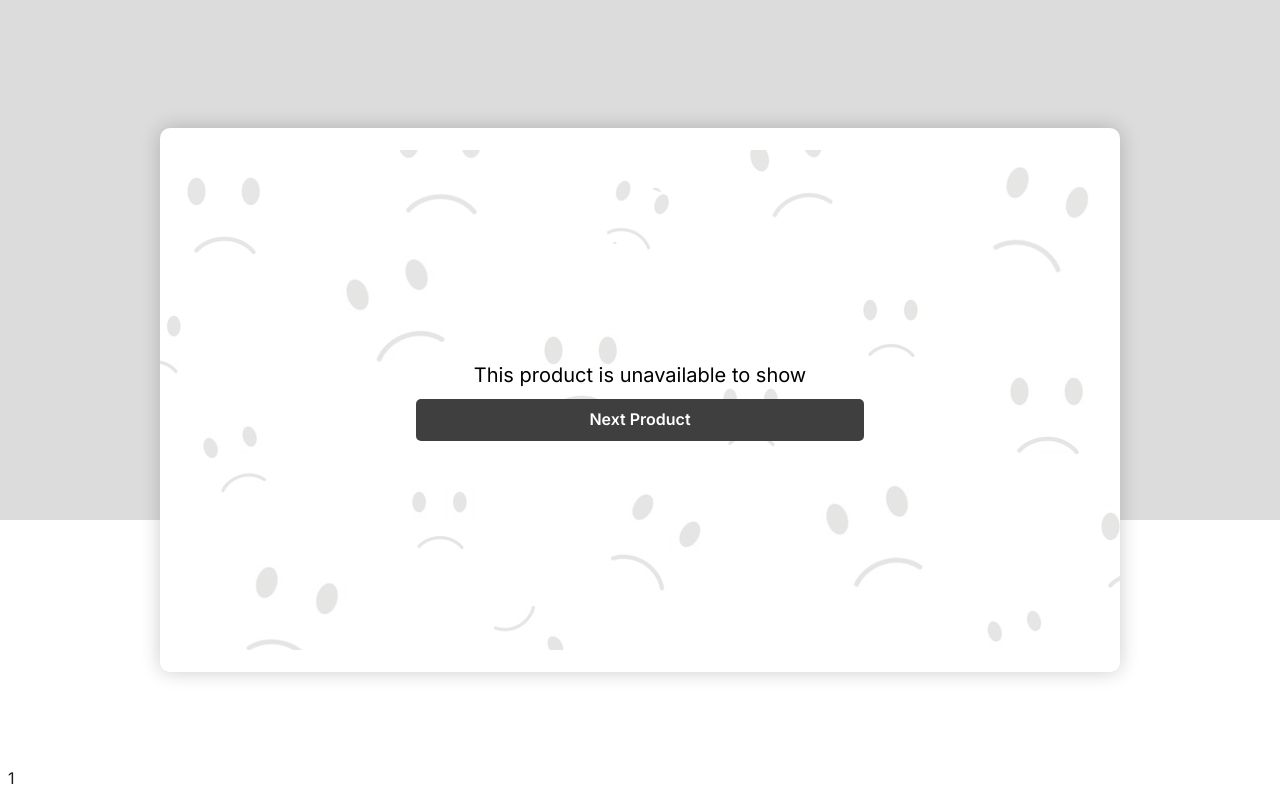
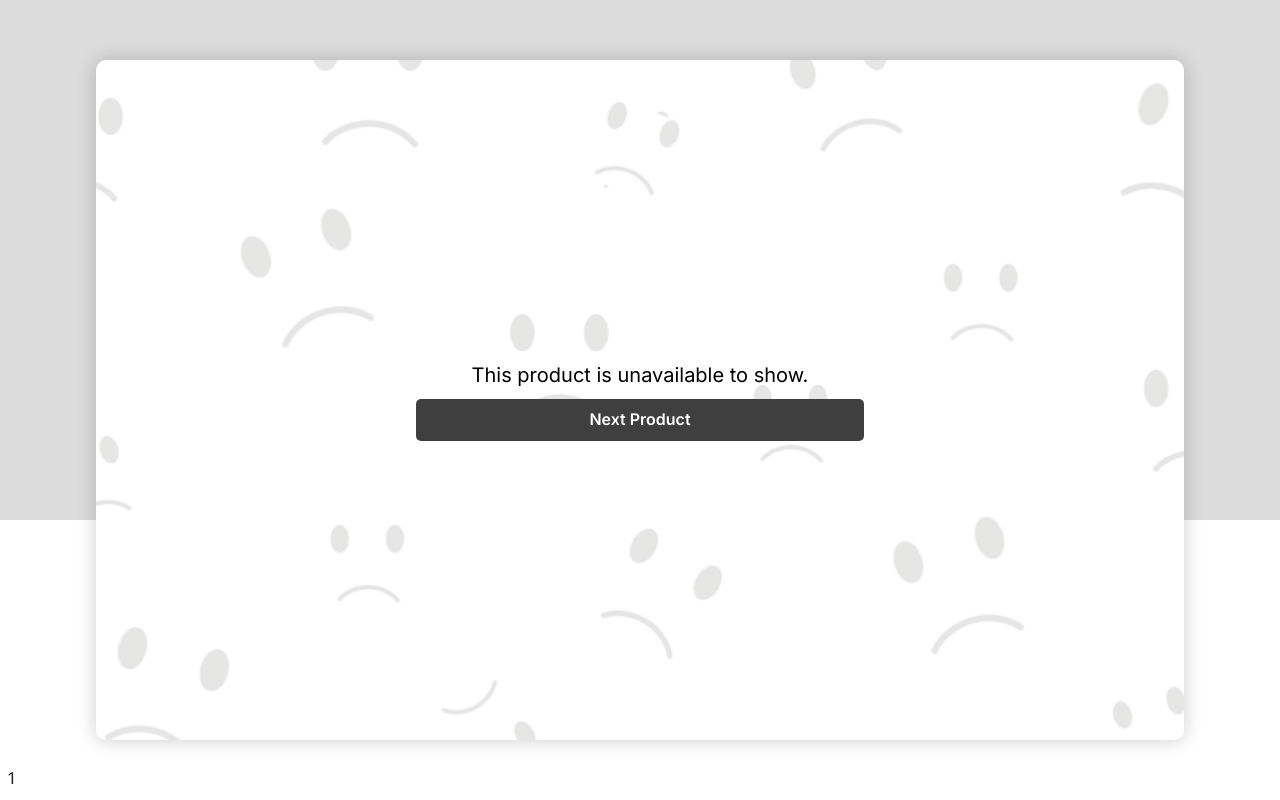
Before and after one commit to arrdix/ecommerce-catalog, a Vue app: page / in a window 1280 px wide. Built offline with nearby package versions, Linux system fonts and the light colour scheme; no server answers.

Commit message:
refactor(components): improve UnavailableCard behaviors

```diff
--- a/src/components/SoloCard.vue
+++ b/src/components/SoloCard.vue
@@ -15,20 +15,20 @@ export default {
 }
 </script>
 
-<style>
+<style scoped>
 .wrapper {
   width: 100%;
-  height: 100vh;;
+  height: 100vh;
 
   display: flex;
   justify-content: center;
   align-items: center;
 }
 .solo {
-  background-color: white;
-  width: 70%;
-  height: 60%;
-  padding: 2rem;
+  box-sizing: border-box;
+  background-color: var(--white);
+  width: 85%;
+  height: 85%;
   border-radius: 10px;
   box-shadow: rgba(0, 0, 0, 0.2) 0px 0px 20px;
   overflow: hidden;
--- a/src/components/UnavailableCard.vue
+++ b/src/components/UnavailableCard.vue
@@ -3,8 +3,9 @@
     <template v-slot:solo-image>
       <img class="solo-image" src="../assets/unavailable.jpg" alt="">
     </template>
+
     <template v-slot:solo-content>
-      <h1 class="unavailable-message fw-regular fs-3">This product is unavailable to show</h1>
+      <h1 class="unavailable-message fw-regular fs-3">This product is unavailable to show.</h1>
       <custom-button
         :text="nextProductText"
       />
@@ -32,6 +33,9 @@ export default {
 
 <style scoped>
 .solo-image {
+  width: 100%;
+  height: 100%;
+  object-fit: cover;
   opacity: 10%;
 }
 .unavailable-message {
```
